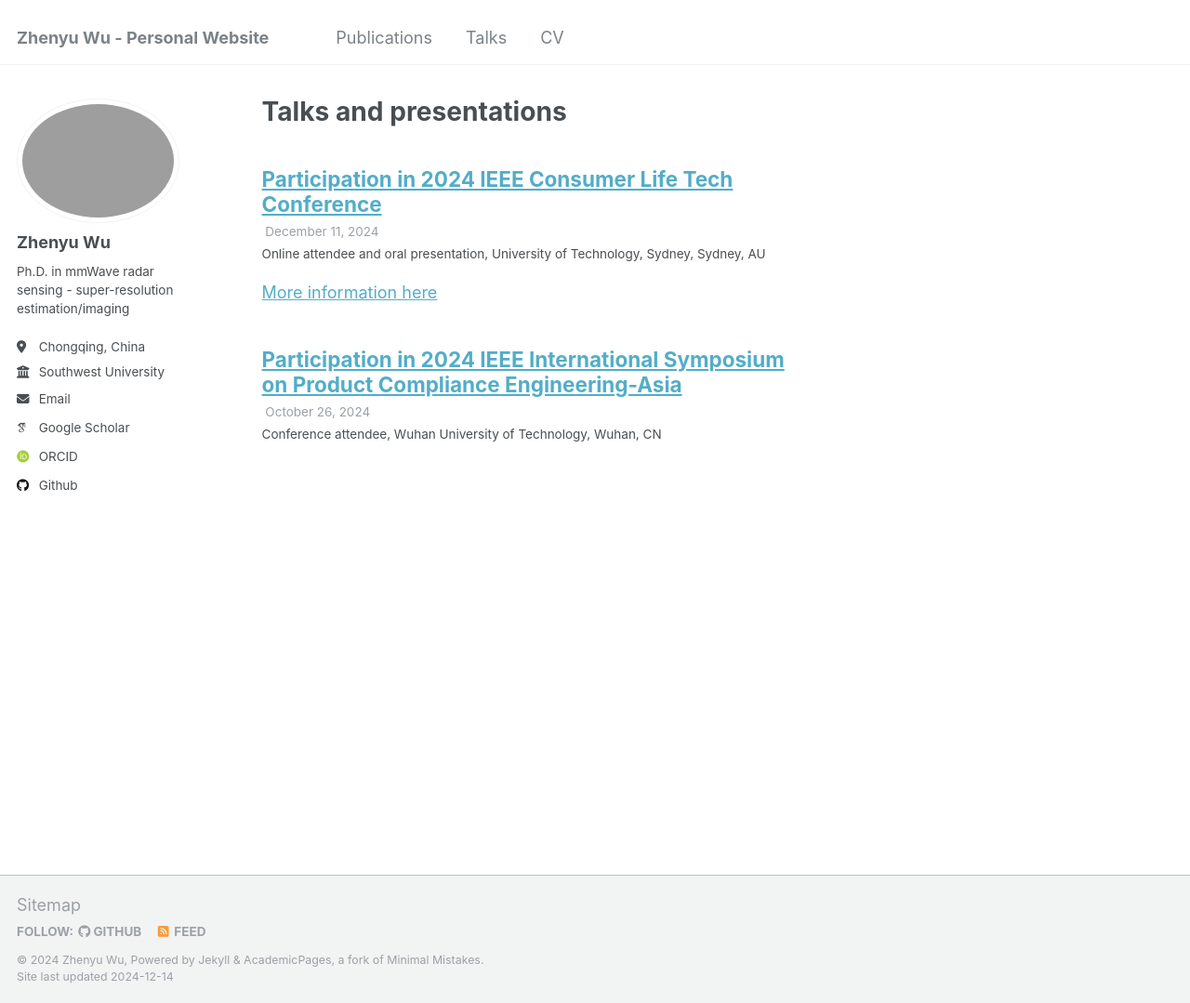
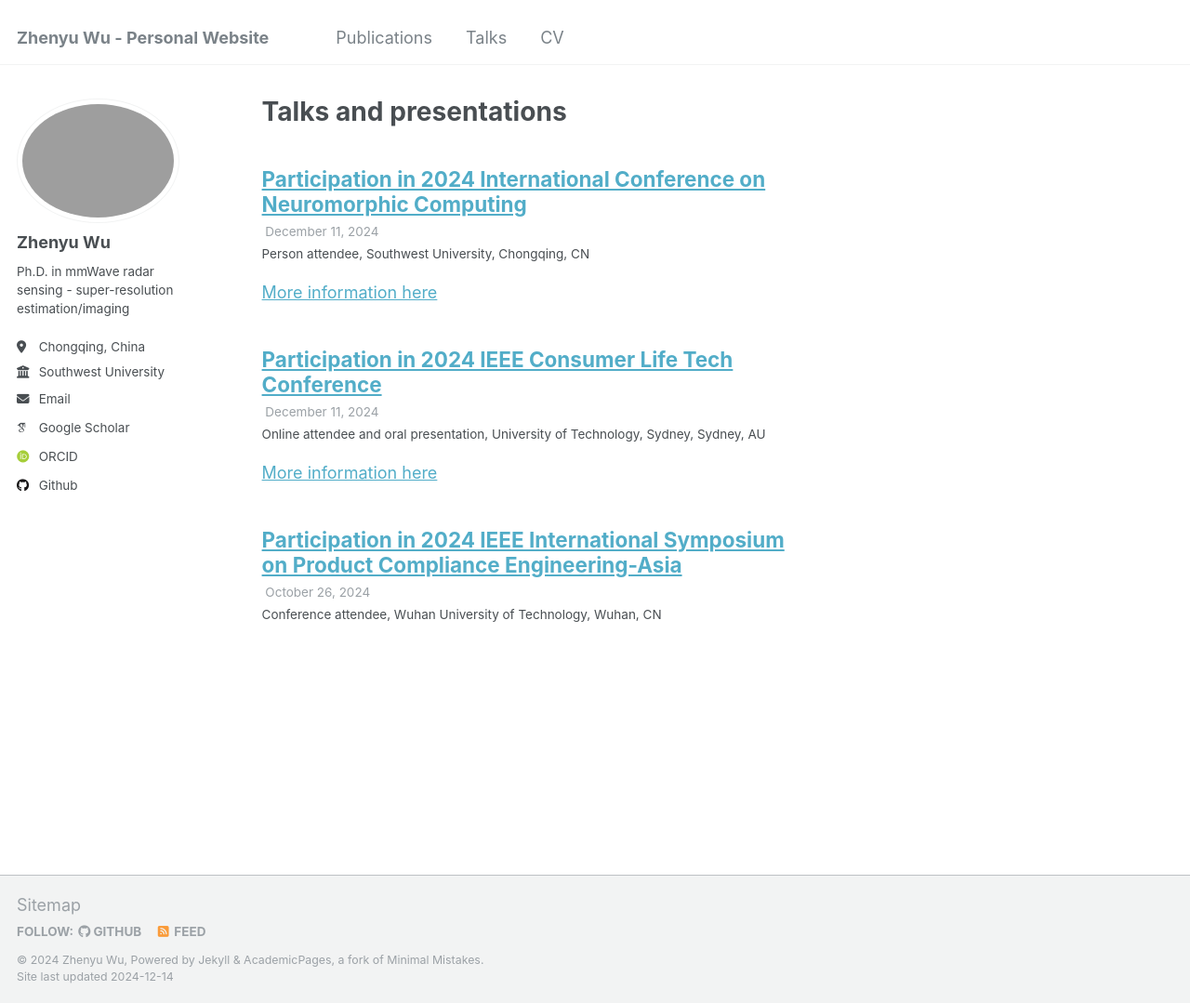
Before and after one commit to Zhenyu98/Zhenyu98.github.io, a Jekyll site: the page built from _pages/talks.html, in a window 1280 px wide and 1079 px high. Shown: the whole window at 93% size. Built offline with Jekyll 4.4.1, drawn with Linux system fonts in a browser that asks for light colours; some web fonts are replaced.

Commit message:
add ICNC2024

```diff
--- /dev/null
+++ b/_talks/2024-12-14-ICNC.md
@@ -0,0 +1,13 @@
+---
+title: "Participation in 2024 International Conference on Neuromorphic Computing"
+collection: talks
+type: "Person attendee"
+permalink: /talks/2024-12-14-ICNC
+venue: "Southwest University"
+date: 2024-12-11
+location: "Chongqing, CN"
+---
+
+[More information here](https://www.ic-nc.org/)
+
+![Ask question in 2024 ICNC](../images/ICNC2024.jpg)
```
Also changed, not shown: _talks/2024-12-10-ICLT.md (+1 -1 lines).
